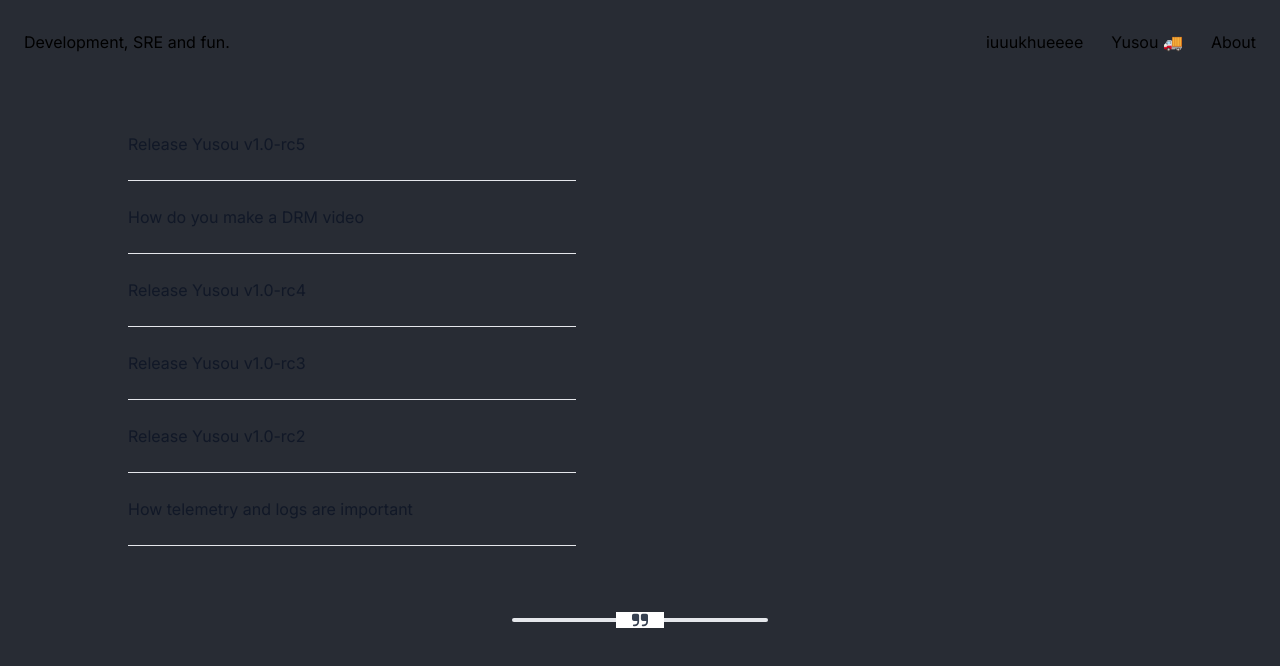
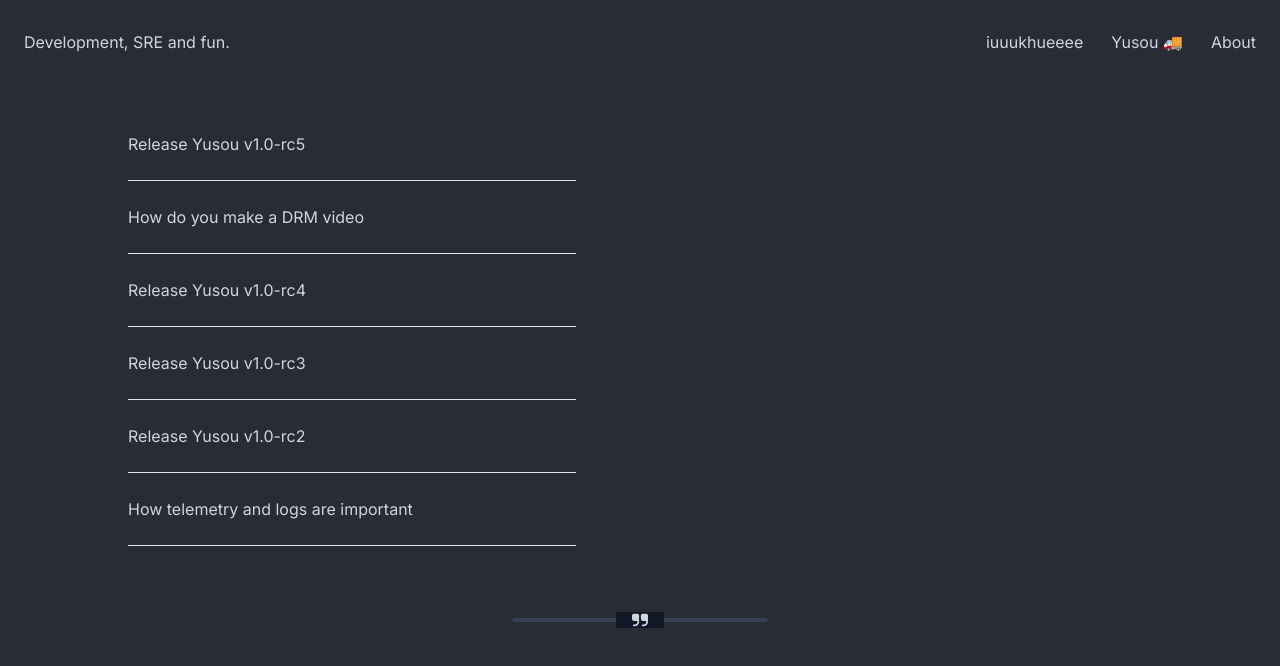
Before and after one commit to iuuukhueeee/iuuukhueeee.github.io, a Next.js app: page / in a window 1280 px wide. Shown: the top 666 px of the page. Built offline with nearby package versions, Linux system fonts and the light colour scheme.

Commit message:
fix: text color is not consistent between light and dark theme

```diff
--- a/src/app/layout.tsx
+++ b/src/app/layout.tsx
@@ -36,7 +36,7 @@ export default function RootLayout({
       <body className={inter.className}>
         <header>
           <nav className="px-4 lg:px-6 py-2.5">
-            <div className="md:flex md:flex-wrap md:justify-between items-center mx-auto max-w-screen-xl mt-5">
+            <div className="md:flex md:flex-wrap md:justify-between items-center mx-auto max-w-screen-xl mt-5 text-gray-300">
               <Link href="/">Development, SRE and fun.</Link>
               <div className="gap-7 flex mt-3 sm:mt-0">
                 <Link href="https://x.com/iuuukhueeee" prefetch>
--- a/src/app/page.tsx
+++ b/src/app/page.tsx
@@ -10,7 +10,7 @@ export default function Home() {
     <div className="container mx-auto">
       <main className="flex flex-col items-center justify-between m-12">
         <div className="text-center lg:w-full lg:max-w-5xl lg:grid-cols-4 lg:text-left">
-          <ul className="max-w-md space-y-1 text-gray-900 list-none list-inside dark:text-gray-300">
+          <ul className="max-w-md space-y-1 list-none list-inside text-gray-300">
             {posts.map((post, i) => (
               <Fragment key={i}>
                 <li className="py-5">
@@ -22,10 +22,10 @@ export default function Home() {
           </ul>
         </div>
         <div className="inline-flex items-center justify-center w-full mt-10">
-          <hr className="w-64 h-1 my-8 bg-gray-200 border-0 rounded dark:bg-gray-700" />
-          <div className="absolute px-4 -translate-x-1/2 bg-white left-1/2 dark:bg-gray-900">
+          <hr className="w-64 h-1 my-8  border-0 rounded bg-gray-700" />
+          <div className="absolute px-4 -translate-x-1/2 left-1/2 bg-gray-900">
             <svg
-              className="w-4 h-4 text-gray-700 dark:text-gray-300"
+              className="w-4 h-4 text-gray-300"
               aria-hidden="true"
               xmlns="http://www.w3.org/2000/svg"
               fill="currentColor"
```
